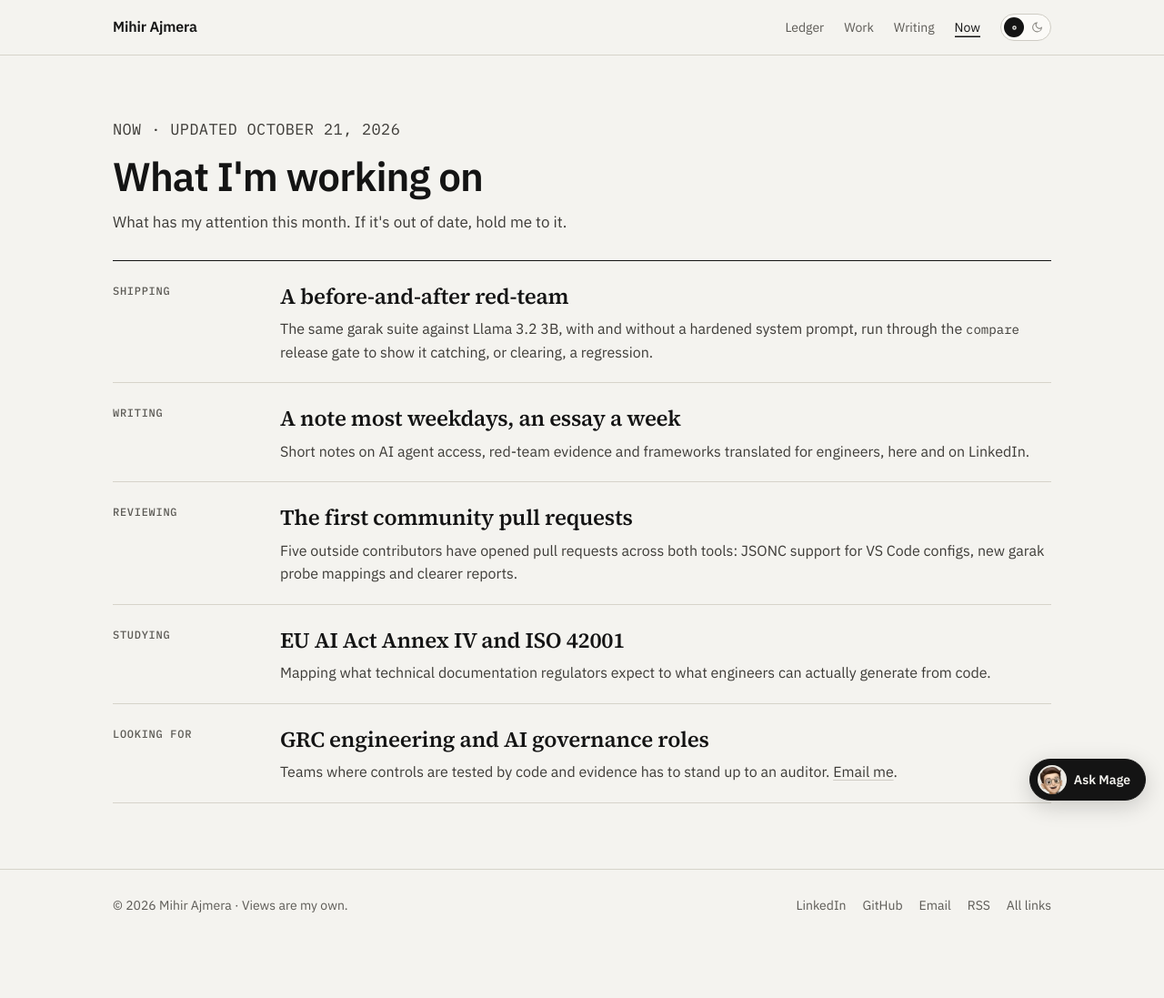
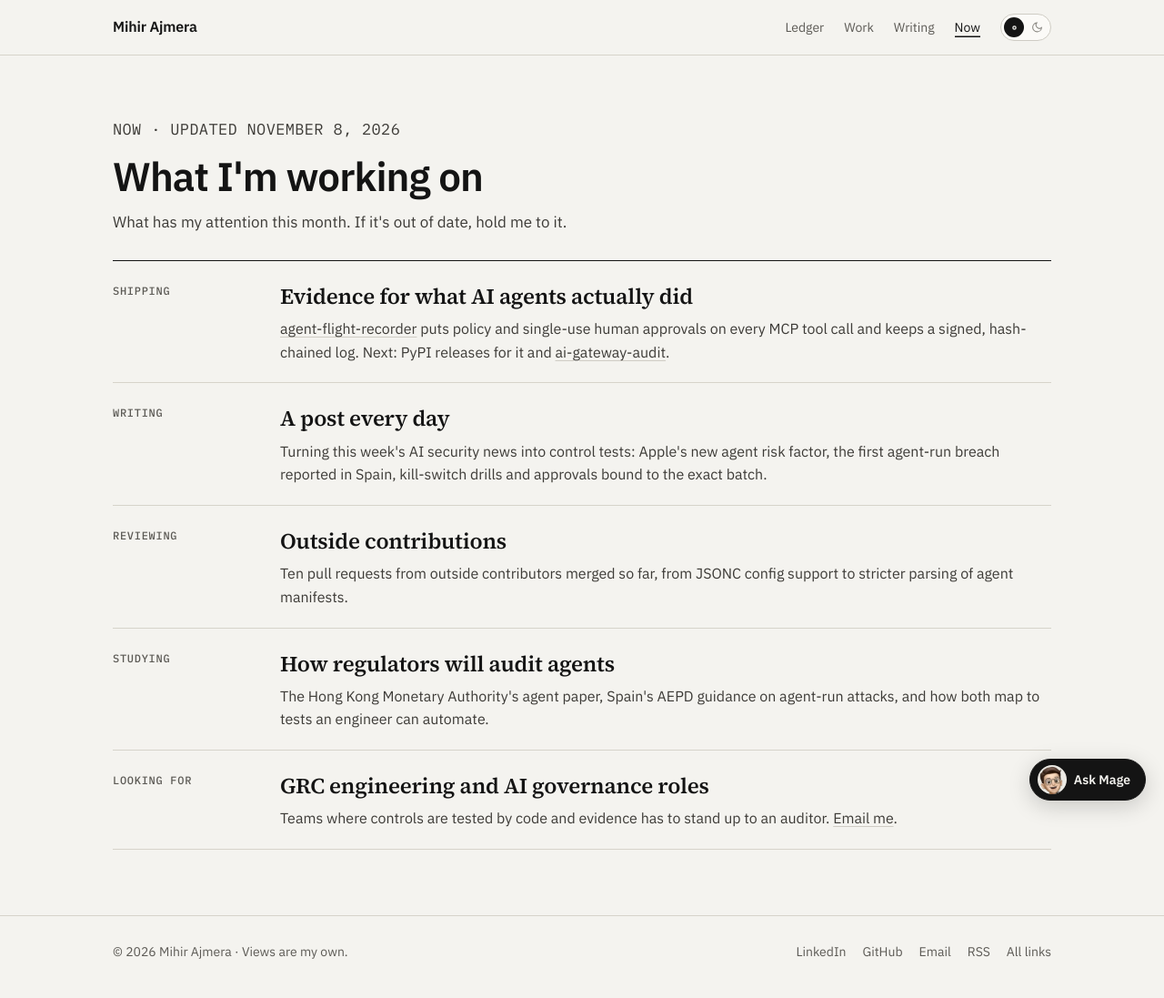
Before and after one commit to Mihirajmera/Mihirajmera.github.io, a Jekyll site: the page built from now/index.html, in a window 1280 px wide. Shown: the whole page at 91% size. Built offline with Jekyll 4.4.1, drawn with Linux system fonts in a browser that asks for light colours; before the commit the page ends 1046 px from its top, so only the background shows below that.

Commit message:
Now: refresh for November
Co-Authored-By: Claude Opus 5.5 <noreply@anthropic.com>

```diff
--- a/now/index.html
+++ b/now/index.html
@@ -2,7 +2,7 @@
 layout: default
 title: Now
 description: What Mihir Ajmera is working on this month.
-updated: 2026-10-21
+updated: 2026-11-08
 ---
 <main>
   <section class="wrap page-head">
@@ -12,10 +12,10 @@ updated: 2026-10-21
   </section>
   <section class="wrap now">
     <div class="now-grid">
-      <div class="now-item"><span class="now-k">Shipping</span><h3>A before-and-after red-team</h3><p>The same garak suite against Llama 3.2 3B, with and without a hardened system prompt, run through the <code>compare</code> release gate to show it catching, or clearing, a regression.</p></div>
-      <div class="now-item"><span class="now-k">Writing</span><h3>A note most weekdays, an essay a week</h3><p>Short notes on AI agent access, red-team evidence and frameworks translated for engineers, here and on LinkedIn.</p></div>
-      <div class="now-item"><span class="now-k">Reviewing</span><h3>The first community pull requests</h3><p>Five outside contributors have opened pull requests across both tools: JSONC support for VS Code configs, new garak probe mappings and clearer reports.</p></div>
-      <div class="now-item"><span class="now-k">Studying</span><h3>EU AI Act Annex IV and ISO 42001</h3><p>Mapping what technical documentation regulators expect to what engineers can actually generate from code.</p></div>
+      <div class="now-item"><span class="now-k">Shipping</span><h3>Evidence for what AI agents actually did</h3><p><a href="https://github.com/Mihirajmera/agent-flight-recorder">agent-flight-recorder</a> puts policy and single-use human approvals on every MCP tool call and keeps a signed, hash-chained log. Next: PyPI releases for it and <a href="https://github.com/Mihirajmera/ai-gateway-audit">ai-gateway-audit</a>.</p></div>
+      <div class="now-item"><span class="now-k">Writing</span><h3>A post every day</h3><p>Turning this week's AI security news into control tests: Apple's new agent risk factor, the first agent-run breach reported in Spain, kill-switch drills and approvals bound to the exact batch.</p></div>
+      <div class="now-item"><span class="now-k">Reviewing</span><h3>Outside contributions</h3><p>Ten pull requests from outside contributors merged so far, from JSONC config support to stricter parsing of agent manifests.</p></div>
+      <div class="now-item"><span class="now-k">Studying</span><h3>How regulators will audit agents</h3><p>The Hong Kong Monetary Authority's agent paper, Spain's AEPD guidance on agent-run attacks, and how both map to tests an engineer can automate.</p></div>
       <div class="now-item"><span class="now-k">Looking for</span><h3>GRC engineering and AI governance roles</h3><p>Teams where controls are tested by code and evidence has to stand up to an auditor. <a href="mailto:ajmeramihir10@gmail.com">Email me</a>.</p></div>
     </div>
   </section>
```
